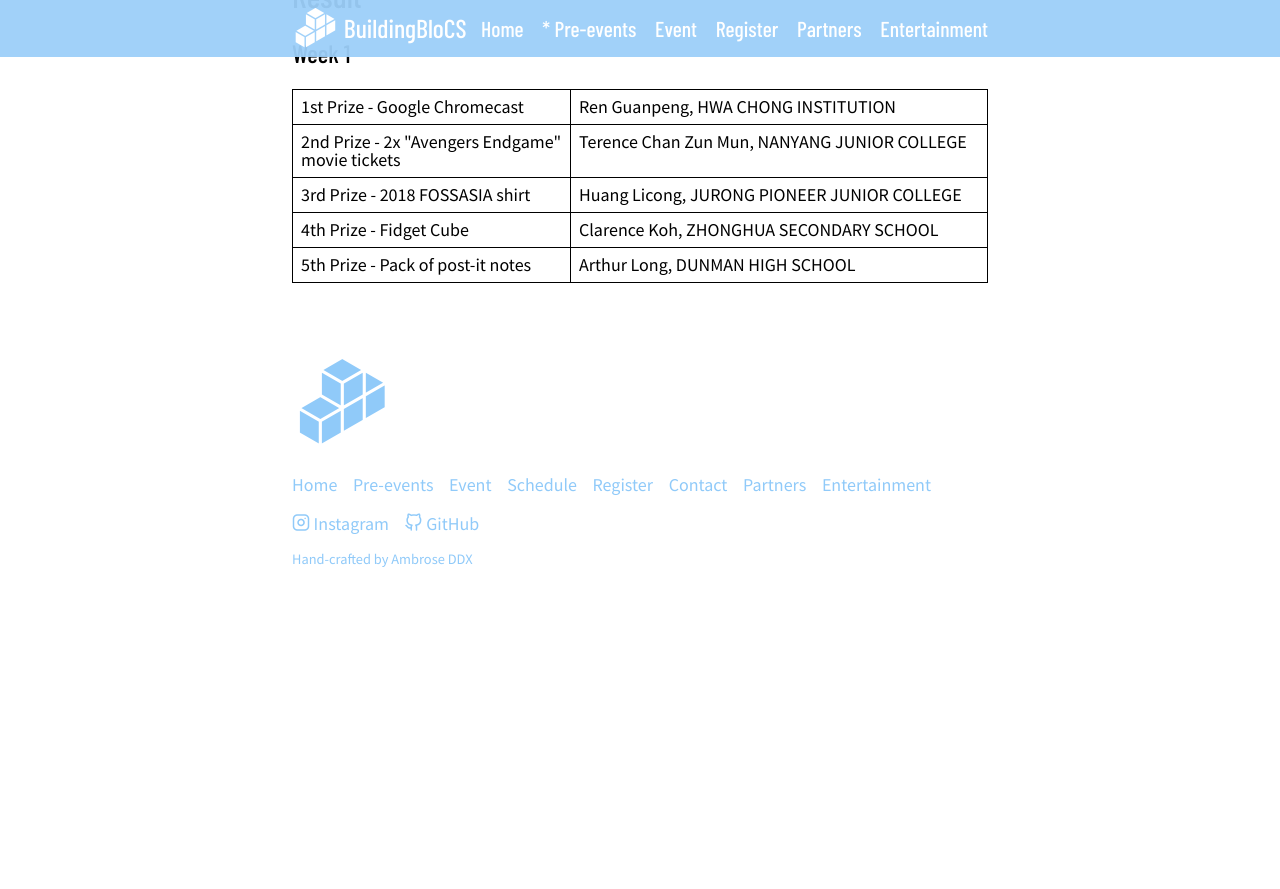
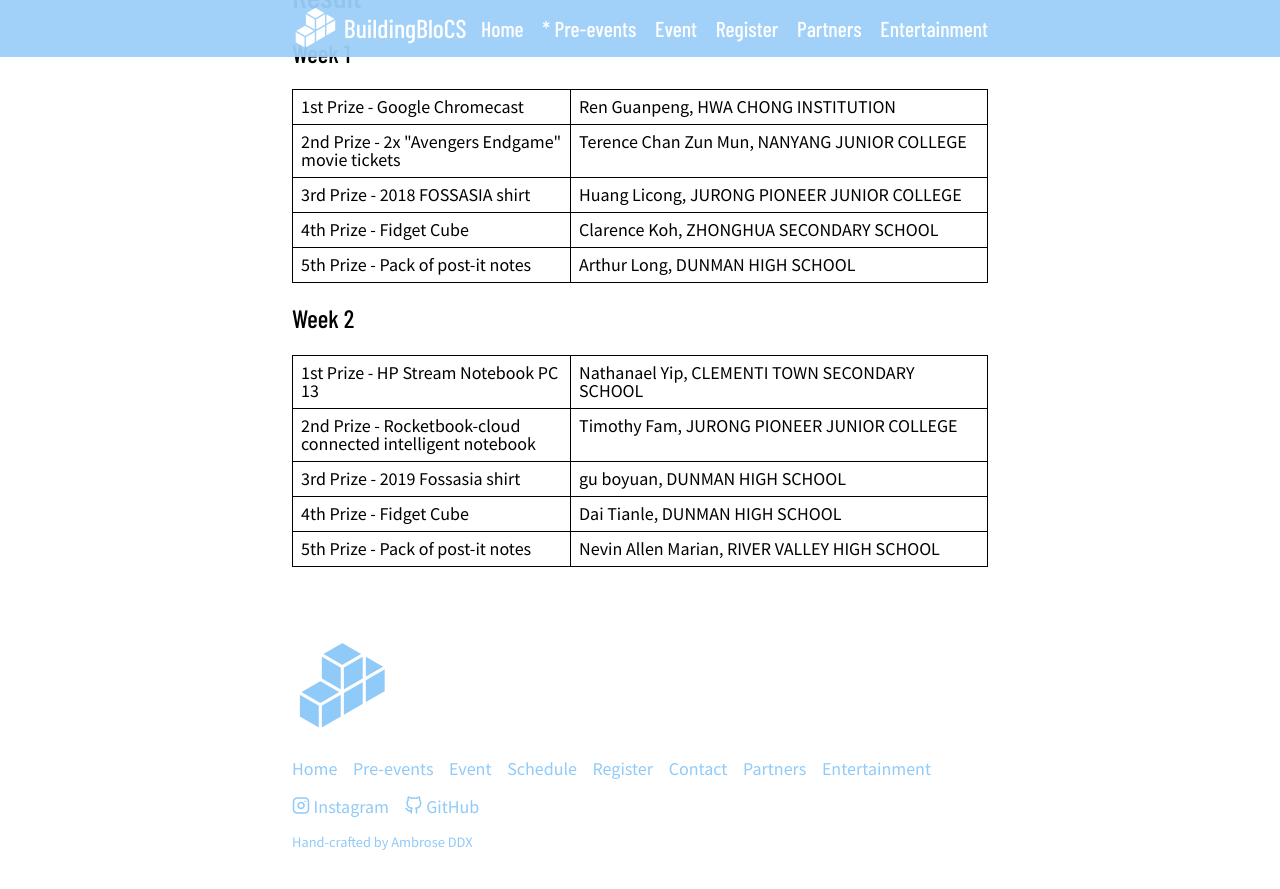
Before and after one commit to buildingblocs/2019, a Jekyll site: the page built from pre-event/luckydraw/index.md, in a window 1280 px wide and 900 px high, scrolled down 603 px. Shown: the top 889 px of the window. Built offline with Jekyll 4.4.1, drawn with Linux system fonts in a browser that asks for light colours; some web fonts are replaced; our own code applies the rules of GitHub Pages for plain Markdown files; before the commit the page ends 1220 px from its top, so only the background shows below that.

Commit message:
Updated week 2 lucky draw results

```diff
--- a/_data/awards.yml
+++ b/_data/awards.yml
@@ -10,3 +10,16 @@
     winner: Clarence Koh, ZHONGHUA SECONDARY SCHOOL
   - prize: 5th Prize - Pack of post-it notes
     winner: Arthur Long, DUNMAN HIGH SCHOOL
+
+- week: 2
+  awards:
+  - prize: 1st Prize - HP Stream Notebook PC 13
+    winner: Nathanael Yip, CLEMENTI TOWN SECONDARY SCHOOL
+  - prize: 2nd Prize - Rocketbook-cloud connected intelligent notebook
+    winner: Timothy Fam, JURONG PIONEER JUNIOR COLLEGE
+  - prize: 3rd Prize - 2019 Fossasia shirt
+    winner: gu boyuan, DUNMAN HIGH SCHOOL
+  - prize: 4th Prize - Fidget Cube
+    winner: Dai Tianle, DUNMAN HIGH SCHOOL
+  - prize: 5th Prize - Pack of post-it notes
+    winner: Nevin Allen Marian, RIVER VALLEY HIGH SCHOOL
```
